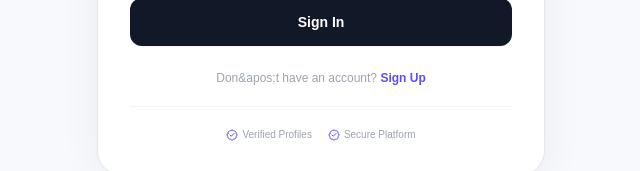
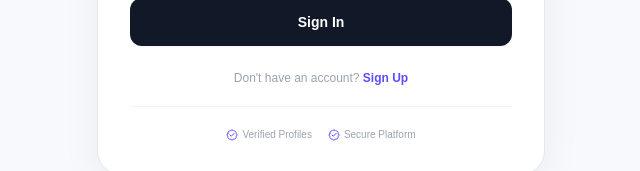
Before and after one commit to Abdullah525544/kaamai, a Next.js app: page /auth in a window 1280 px wide. Shown: the part 534-705 px from the top of the page, without its empty margins (319-959 px from the left). Built offline with nearby package versions, Linux system fonts and the light colour scheme; no server answers.

Commit message:
fix: final escape of JSX entities in auth and dashboard pages

```diff
--- a/app/auth/page.tsx
+++ b/app/auth/page.tsx
@@ -171,7 +171,7 @@ export default function AuthPage() {
                         {isLogin ? "Welcome back" : (role === "worker" ? `Worker Signup (${step}/3)` : "Create account")}
                     </h1>
                     <p className="text-sm text-[#6B7280]">
-                        {isLogin ? "Sign in to your KaamAI account" : (role === "worker" ? "Set up your professional profile" : "Join Pakistan&apos;s service marketplace")}
+                        {isLogin ? "Sign in to your KaamAI account" : (role === "worker" ? "Set up your professional profile" : "Join Pakistan's service marketplace")}
                     </p>
                 </div>
 
@@ -359,7 +359,7 @@ export default function AuthPage() {
                 </div>
 
                 <p className="text-center text-xs text-[#9CA3AF] mt-6">
-                    {isLogin ? "Don&apos;t have an account? " : "Already have an account? "}
+                    {isLogin ? "Don't have an account? " : "Already have an account? "}
                     <button onClick={() => { setIsLogin(!isLogin); setStep(1); setError(""); }} className="text-[#5B4DFF] font-semibold hover:underline">
                         {isLogin ? "Sign Up" : "Sign In"}
                     </button>
```
